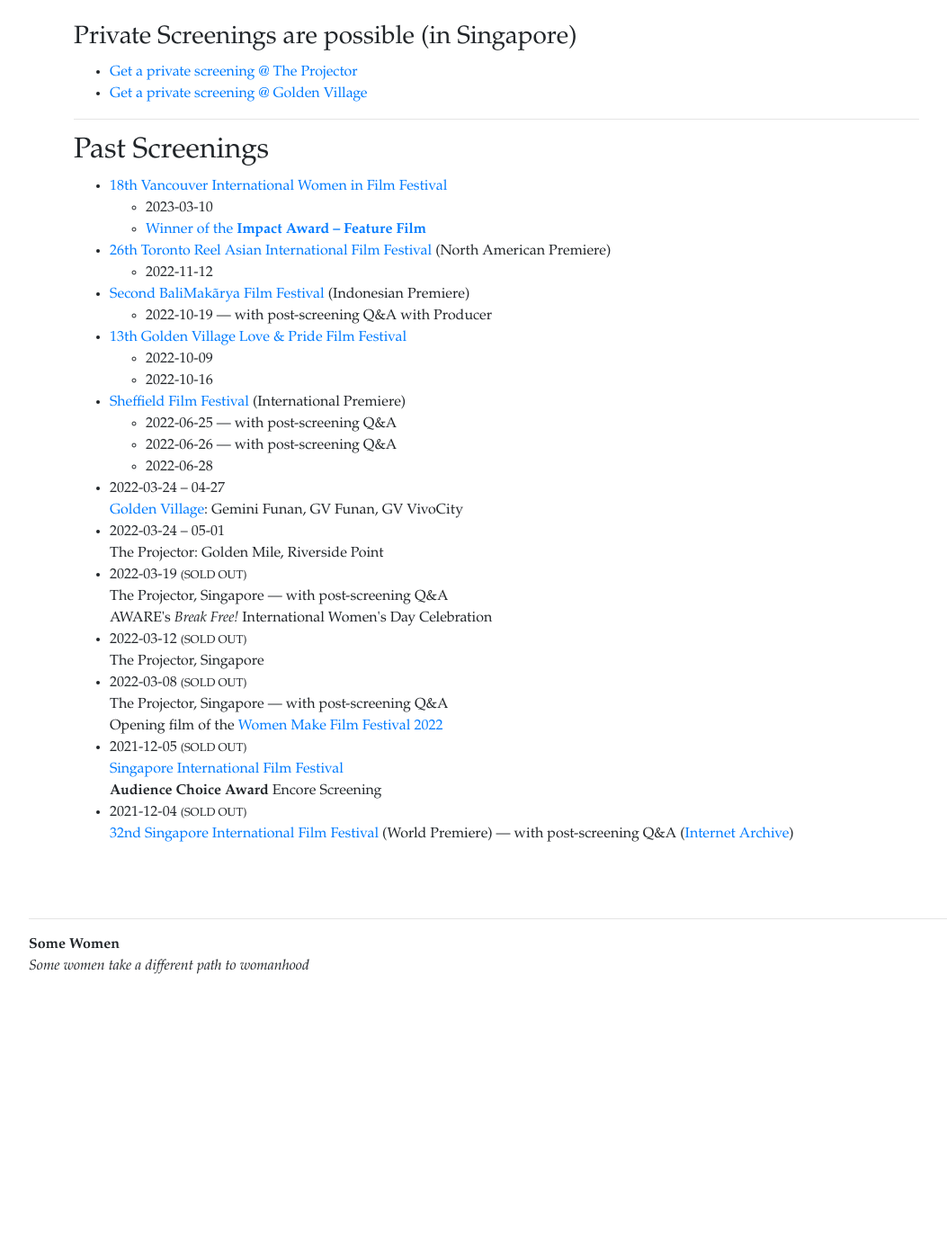
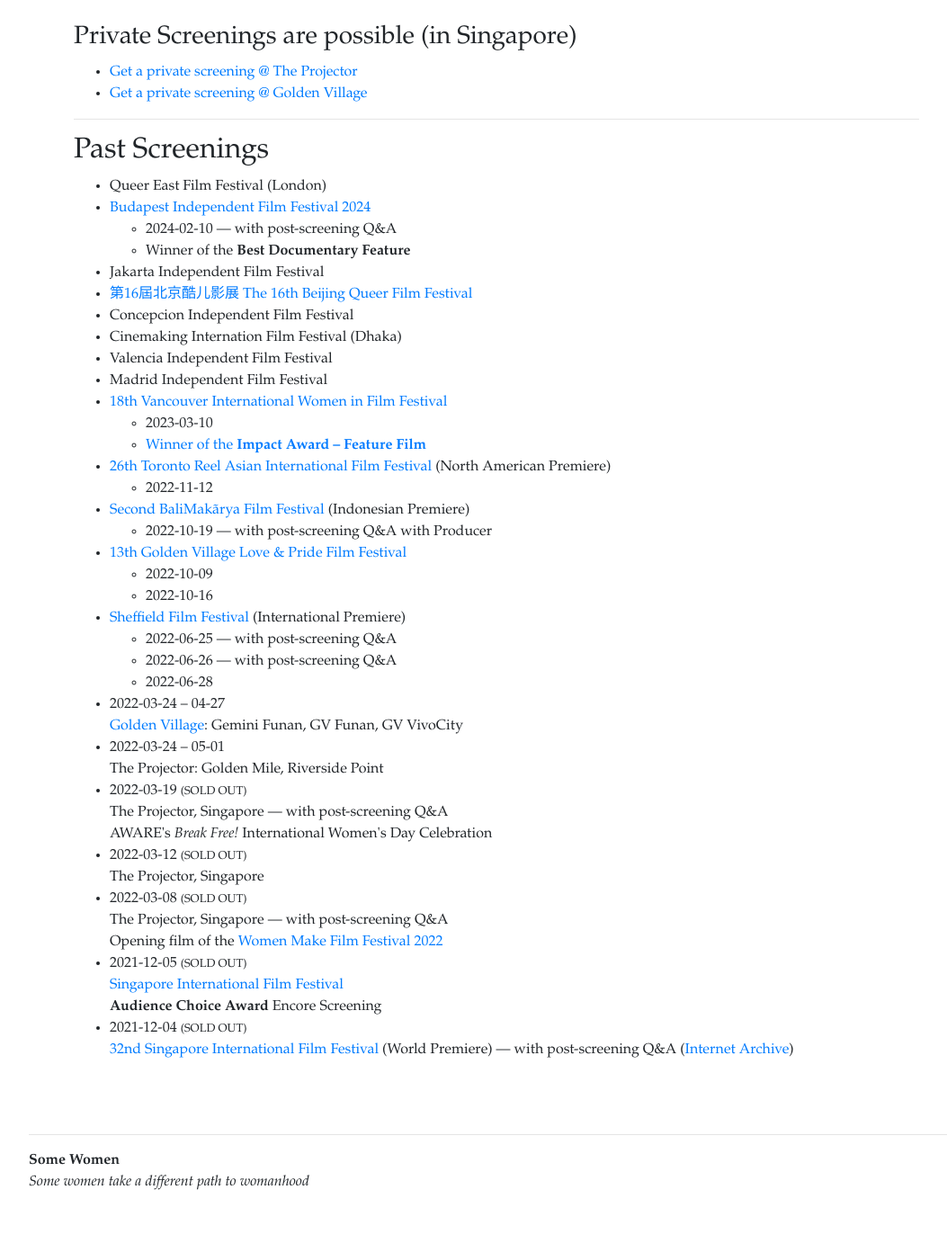
Before and after one commit to somewomen/somewomen.github.io, a Flask app: page /watch.html in a window 1280 px wide. Shown: the part 74-1466 px from the top of the page at 90% size, without its empty margins (88-1141 px from the left). Before the commit the page ends 1157 px from the top, so only its background shows below. Run offline with Flask 3, Linux system fonts and the light colour scheme; some libraries are stand-ins or nearby versions.

Commit message:
added some recent film festivals, including Beijing and Budapest

```diff
--- a/web/templates/watch.html
+++ b/web/templates/watch.html
@@ -20,6 +20,20 @@
       <hr>
       <h2>Past Screenings</h2>
       <ul>
+	<li> Queer East Film Festival (London)
+
+	<li><a href='https://budapestindiefest.com/'>Budapest Independent Film Festival 2024</a>
+<ul>
+	  <li>2024-02-10  —  with post-screening Q&amp;A
+	  <li>Winner of the <strong>Best Documentary Feature</strong>
+</ul>
+
+        <li> Jakarta Independent Film Festival
+        <li> <a href='https://www.bjqff.com/'>第16屆北京酷儿影展 The 16th Beijing Queer Film Festival</a>
+        <li> Concepcion Independent Film Festival
+        <li> Cinemaking Internation Film Festival (Dhaka)
+        <li> Valencia Independent Film Festival
+        <li> Madrid Independent Film Festival
 	<li><a href='https://viwff.eventive.org/films/some-women-63d05f05c3c1d800dd34ae59'>18th Vancouver International Women in Film Festival</a>
 	<ul>
 	  <li>2023-03-10
```
Also changed, not shown: docs/watch.html (+14 -0 lines).
